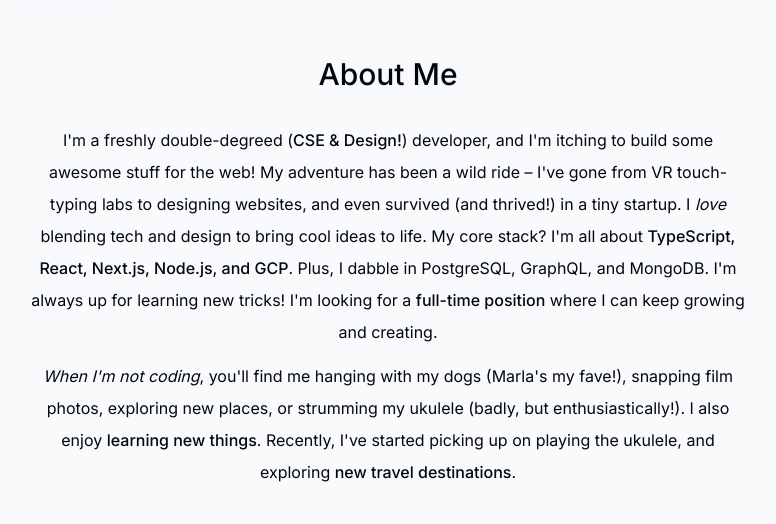
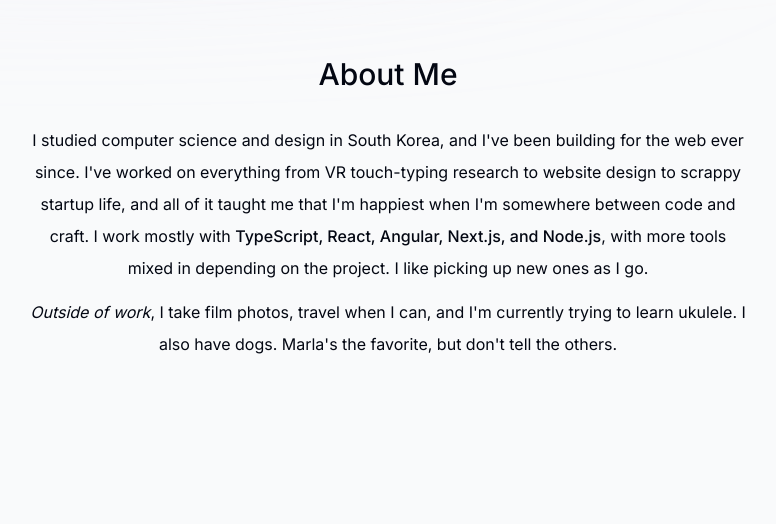
Before and after one commit to gailrayla/Portfolio, a Next.js app: page / in a window 1280 px wide. Shown: the part 800-1324 px from the top of the page, without its empty margins (252-1028 px from the left). Built offline with nearby package versions, Linux system fonts and the light colour scheme; no server answers.

Commit message:
update about me section

```diff
--- a/components/about-me.tsx
+++ b/components/about-me.tsx
@@ -19,30 +19,23 @@
     >
       <SectionHeading>About Me</SectionHeading>
       <p className="mb-3">
-        I&apos;m a freshly double-degreed (
-        <span className="font-medium">CSE & Design!</span>) developer, and
-        I&apos;m itching to build some awesome stuff for the web! My adventure
-        has been a wild ride – I&apos;ve gone from VR touch-typing labs to
-        designing websites, and even survived (and thrived!) in a tiny startup.
-        I <span className="italic">love</span> blending tech and design to bring
-        cool ideas to life. My core stack? I&apos;m all about{" "}
+        I studied computer science and design in South Korea, and I&apos;ve been
+        building for the web ever since. I&apos;ve worked on everything from VR
+        touch-typing research to website design to scrappy startup life, and all
+        of it taught me that I&apos;m happiest when I&apos;m somewhere between
+        code and craft. I work mostly with{" "}
         <span className="font-medium">
-          TypeScript, React, Next.js, Node.js, and GCP
+          TypeScript, React, Angular, Next.js, and Node.js
         </span>
-        . Plus, I dabble in PostgreSQL, GraphQL, and MongoDB. I&apos;m always up
-        for learning new tricks! I&apos;m looking for a{" "}
-        <span className="font-medium">full-time position</span> where I can keep
-        growing and creating.
+        , with more tools mixed in depending on the project. I like picking up
+        new ones as I go.
       </p>
 
       <p>
-        <span className="italic">When I&apos;m not coding</span>, you&apos;ll
-        find me hanging with my dogs (Marla&apos;s my fave!), snapping film
-        photos, exploring new places, or strumming my ukulele (badly, but
-        enthusiastically!). I also enjoy{" "}
-        <span className="font-medium">learning new things</span>. Recently,
-        I&apos;ve started picking up on playing the ukulele, and exploring{" "}
-        <span className="font-medium">new travel destinations</span>.
+        <span className="italic">Outside of work</span>, I take film photos,
+        travel when I can, and I&apos;m currently trying to learn ukulele. I
+        also have dogs. Marla&apos;s the favorite, but don&apos;t tell the
+        others.
       </p>
     </motion.section>
   );
```
